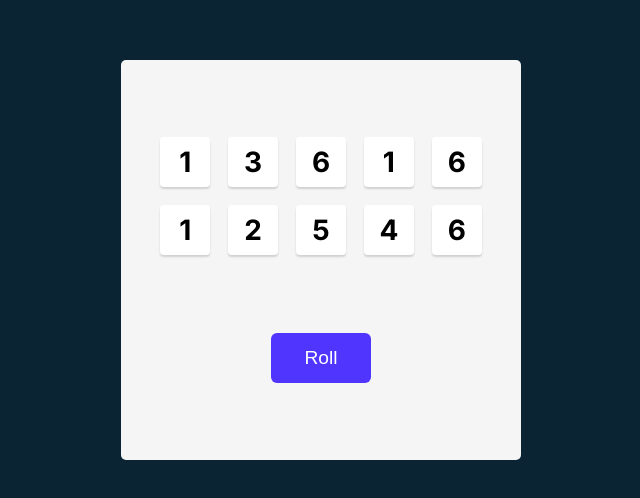
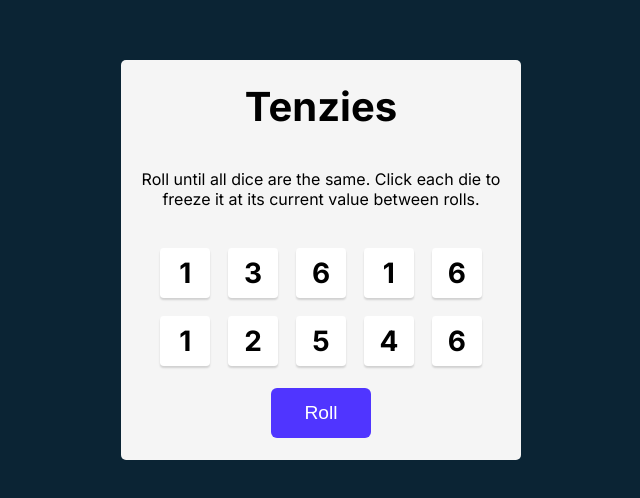
Before and after one commit to NickSchirripa/Tenzies, a React (Vite) app in the folder tenzies/: page / in a window 1280 px wide. Shown: the part 140-638 px from the top of the page, without its empty margins (319-959 px from the left). Built offline with nearby package versions, Linux system fonts and the light colour scheme.

Commit message:
update
-changed the rollDice() to keep the value of dice if isHeld is true.

```diff
--- a/tenzies/src/App.jsx
+++ b/tenzies/src/App.jsx
@@ -50,11 +50,13 @@
 // So when this is used it will change state, and thus render new numebrs for the diceElement.
 //we will use this as a callback function for then button below, which when clicked will trigger the function
 function rollDice(){
-  setNumbers(generateAllNewDice())
+  setNumbers(oldDice => oldDice.map(dice=> dice.isHeld === true ? dice: {...dice, value:Math.ceil(Math.random() * 6) }))
 }
 
   return(
     <main>
+        <h1 className="title">Tenzies</h1>
+        <p className="instructions">Roll until all dice are the same. Click each die to freeze it at its current value between rolls.</p>
     <div className='gridContainer'>
     {diceElement}
 
--- a/tenzies/src/index.css
+++ b/tenzies/src/index.css
@@ -32,7 +32,12 @@
 flex-direction: column;
 justify-content: space-evenly;
 align-items: center;
+text-align: center;
 
+}
+.title {
+    font-size: 40px;
+    margin: 0;
 }
 
 .gridContainer{
```
